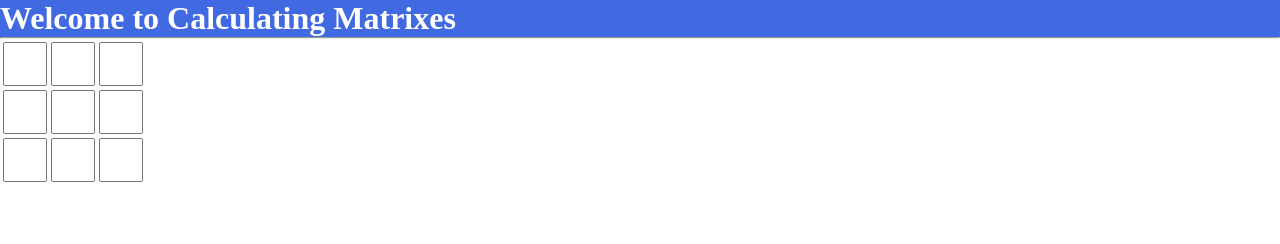
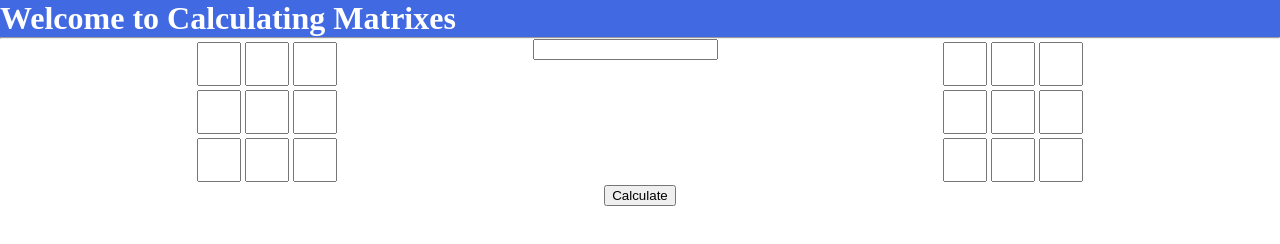
Before and after one commit to abramzog/MatrixCalculator, a plain HTML site: page index.html in a window 1280 px wide. Drawn offline with Linux system fonts and the light colour scheme.

Commit message:
basic format

```diff
--- a/index.html
+++ b/index.html
@@ -10,8 +10,44 @@
         </div>
 
         <hr>
+
+        <div class="row">
+            <div class="col-5">
                 <form>
                     <table class="matrixLeft">
+                        <tr>
+                            <td><input type="text" class="matrixData"></td>
+                            <td><input type="text" class="matrixData"></td>
+                            <td><input type="text" class="matrixData"></td>
+                        </tr>
+                        <tr>
+                            <td><input type="text" class="matrixData"></td>
+                            <td><input type="text" class="matrixData"></td>
+                            <td><input type="text" class="matrixData"></td>
+                        </tr>
+                        <tr>
+                            <td><input type="text" class="matrixData"></td>
+                            <td><input type="text" class="matrixData"></td>
+                            <td><input type="text" class="matrixData"></td>
+                        </tr>
+                    </table>
+                </form>
+            </div>
+            <div class="col-2">
+                <div>
+                    <form>
+                        <input list="mathOperation">
+                        <datalist id="mathOperation">
+                            <option value="Addition"></option>
+                            <option value="Subtraction"></option>
+                            <option value="Multiplication"></option>
+                        </datalist>
+                    </form>
+                </div>
+            </div>
+            <div class="col-5">
+                <form>
+                    <table class="matrixRight">
                         <tr>
                             <td><input type="text" class="matrixData" ></td>
                             <td><input type="text" class="matrixData"></td>
@@ -29,6 +65,14 @@
                         </tr>
                     </table>
                 </form>
+            </div>
+        </div>
+        <div class="row calc">
+            <div class="col-12">
+                <input type="submit" value="Calculate">
+            </div>
+        </div>
+
 
 
         <script type="text/javascript" src="main.js"></script>
--- a/style.css
+++ b/style.css
@@ -2,6 +2,35 @@ body {
     display: block;
     margin: 0;
 }
+
+.row {
+    display: flex;
+    width: 100%;
+
+
+}
+
+.row::after {
+    display: block;
+    content: "";
+    clear: both;
+
+}
+
+.col-1 {width: 8.33%;}
+.col-2 {width: 16.66%;}
+.col-3 {width: 25%;}
+.col-4 {width: 33.3%;}
+.col-5 {width: 41.66%;}
+.col-6 {width: 50%;}
+.col-7 {width: 58.33%;}
+.col-8 {width: 66.66%;}
+.col-9 {width: 75%;}
+.col-10 {width: 83.33%;}
+.col-11 {width: 93.66%;}
+.col-12 {width: 100%;}
+
+
 
 div.siteTitle {
     display: block;
@@ -23,3 +52,16 @@ hr {
     height: 30px;
     padding: 5px;
 }
+
+.matrixLeft {
+    margin: auto;
+}
+
+.matrixRight {
+    margin: auto;
+}
+
+.calc{
+    margin: auto;
+    text-align: center;
+}
```
Lines whose indentation alone changed are shown as unchanged.
